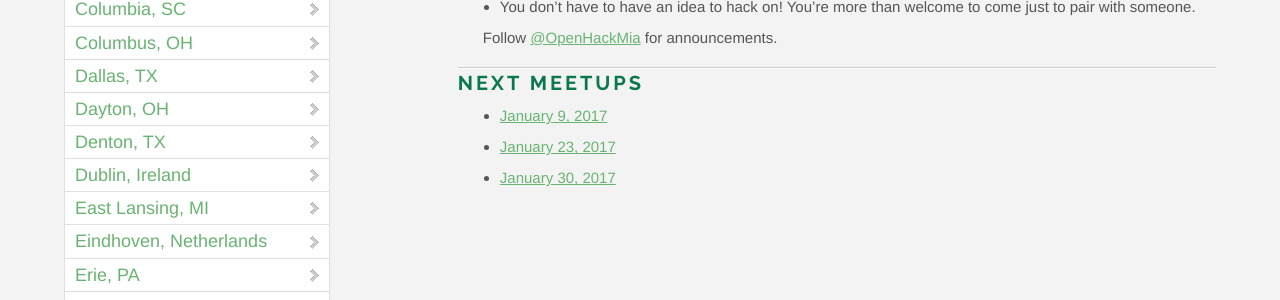
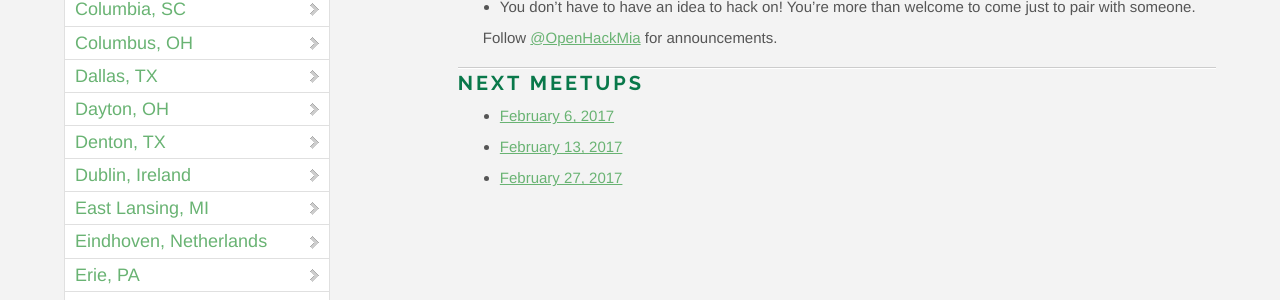
Before and after one commit to OpenHack/openhack.github.com, a Jekyll site: the page built from miami/index.markdown, in a window 1280 px wide and 900 px high, scrolled down 733 px. Shown: the part 153-453 px from the top of the window. Built offline with Jekyll 4.4.1, drawn with Linux system fonts in a browser that asks for light colours; nearby versions of some CDN libraries; comment, search, counter and statistics services are not loaded.

Commit message:
schedule Miami meetups for February

```diff
--- a/miami/index.markdown
+++ b/miami/index.markdown
@@ -19,6 +19,6 @@ Follow [@OpenHackMia](http://twitter.com/openhackmia) for announcements.
 
 ### Next meetups
 
-* [January 9, 2017](https://www.meetup.com/miamirb/events/236643676/)
-* [January 23, 2017](https://www.meetup.com/miamirb/events/236644215/)
-* [January 30, 2017](https://www.meetup.com/miamirb/events/236644261/)
+* [February 6, 2017](https://www.meetup.com/miamirb/events/237477568/)
+* [February 13, 2017](https://www.meetup.com/miamirb/events/237477582/)
+* [February 27, 2017](https://www.meetup.com/miamirb/events/237477596/)
```
